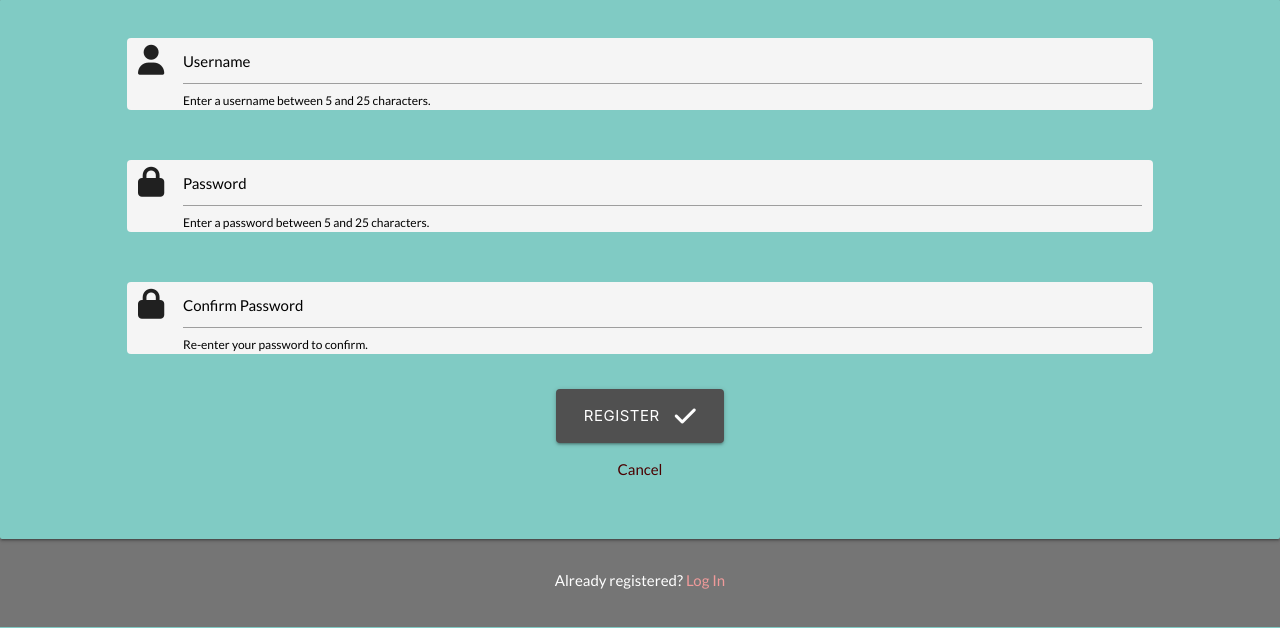
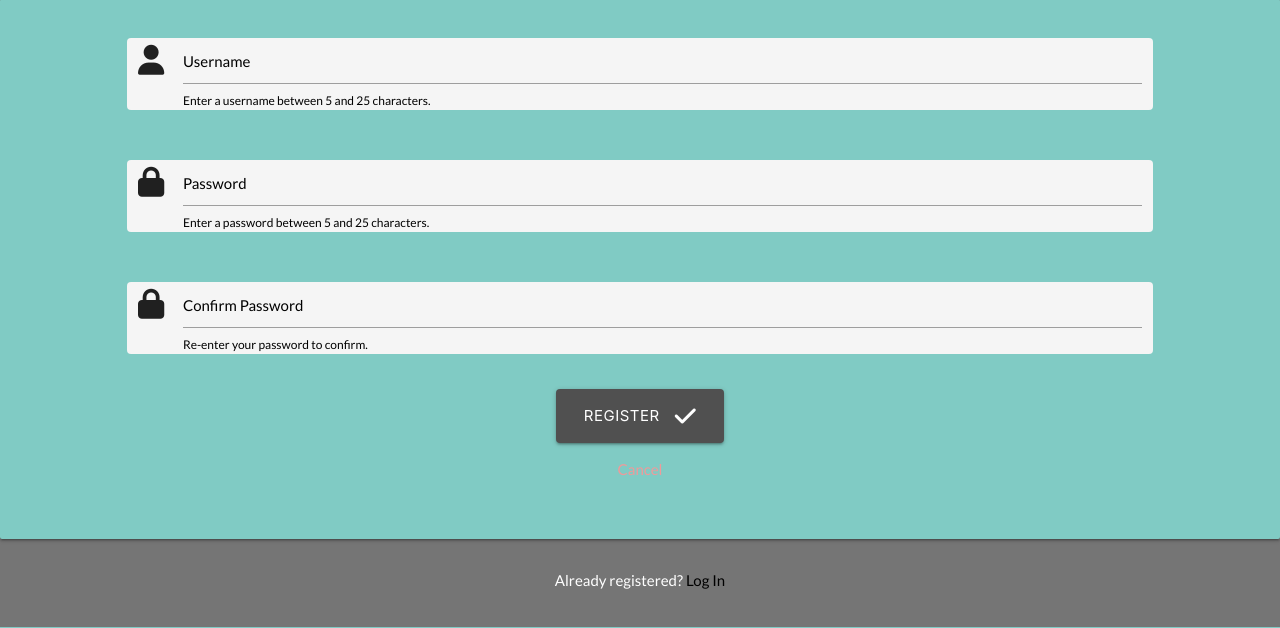
Before and after one commit to Cleg83/tool_db, a Flask app: page /register in a window 1280 px wide. Shown: the part 160-788 px from the top of the page. Run offline with Flask 3, Linux system fonts and the light colour scheme; some libraries are stand-ins or nearby versions.

Commit message:
Further attempts to fix contrast issues

```diff
--- a/tool_db/static/css/style.css
+++ b/tool_db/static/css/style.css
@@ -175,7 +175,7 @@ iframe:hover {
 }
 
 .cancel-link {
-    color: #4a0000;
+    color: #ef9a9a;
 }
 
 .card-image {
--- a/tool_db/templates/login.html
+++ b/tool_db/templates/login.html
@@ -52,7 +52,7 @@
     <div class="col s12">
         <p class="center-align white-text">
             Not yet registered?
-            <a href="{{ url_for('register') }}" class="red-text text-lighten-3" aria-label="Register for a new account">
+            <a href="{{ url_for('register') }}" class="black-text" aria-label="Register for a new account">
                 Register
             </a>
         </p>
--- a/tool_db/templates/register.html
+++ b/tool_db/templates/register.html
@@ -57,7 +57,7 @@
     <div class="col s12">
         <p class="center-align white-text">
             Already registered?
-            <a href="{{ url_for('login') }}" class="red-text text-lighten-3" aria-label="Log In">Log In</a>
+            <a href="{{ url_for('login') }}" class="black-text" aria-label="Log In">Log In</a>
         </p>
     </div>
 </div>
```
